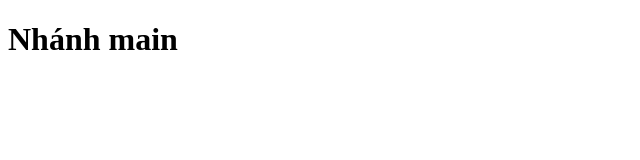
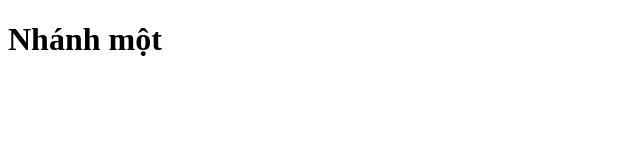
Before and after one commit to TrThuyet/DuAn, a plain HTML site: page index.html in a window 1280 px wide. Shown: the full height of the page, 0-640 px from the left. Drawn offline with Linux system fonts and the light colour scheme.

Commit message:
1.Nhánh một

```diff
--- a/index.html
+++ b/index.html
@@ -6,6 +6,6 @@
     <title>Học branch Git</title>
   </head>
   <body>
-    <h1>Nhánh main</h1>
+    <h1>Nhánh một</h1>
   </body>
 </html>
```
